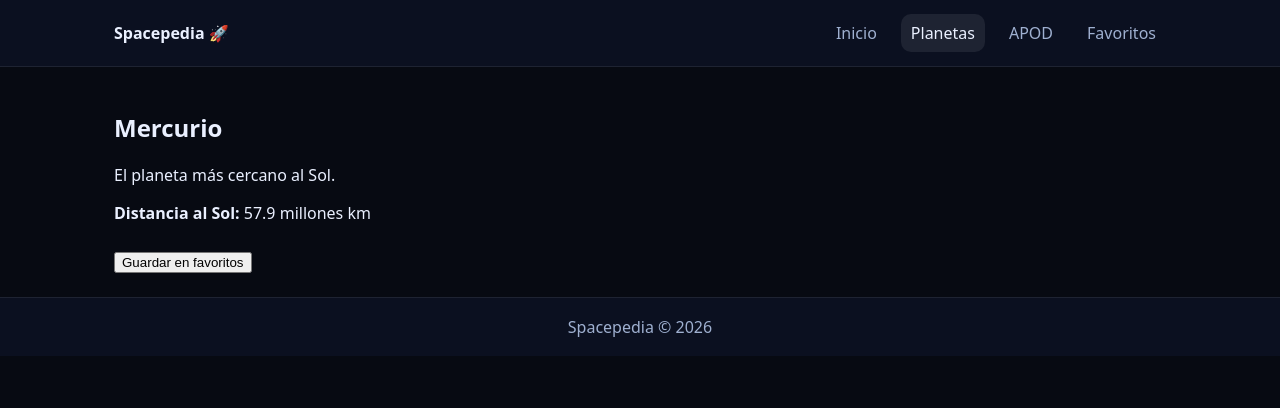
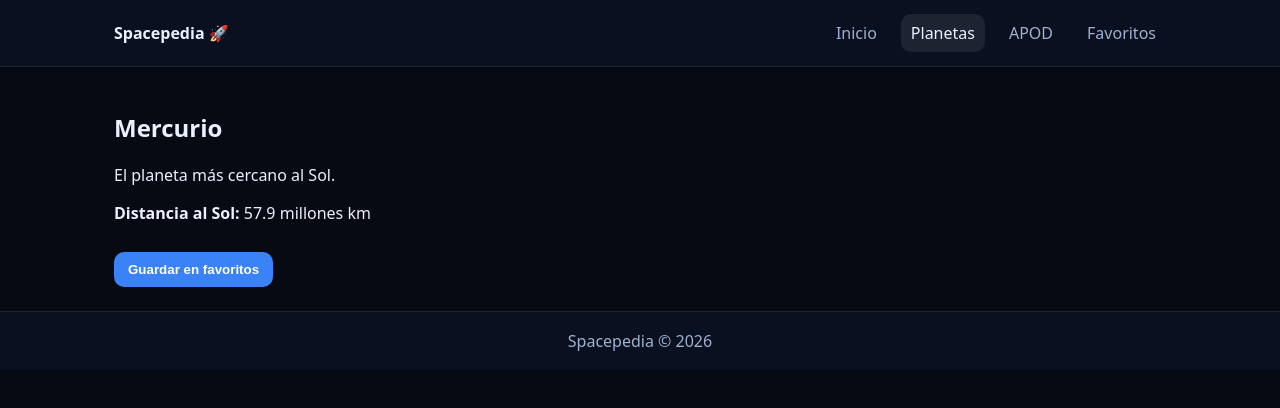
Before and after one commit to edgarfc402/spacepedia, a React (Vite) app: page /planets/mercurio in a window 1280 px wide. Shown: the top 408 px of the page. Built offline with nearby package versions, Linux system fonts and the light colour scheme; no server answers.

Commit message:
spacepedia listo para deploy

```diff
--- /dev/null
+++ b/src/components/Button.jsx
@@ -0,0 +1,10 @@
+export default function Button({ children, variant = "primary", ...props }) {
+  return (
+    <button
+      className={`btn btn--${variant}`}
+      {...props}
+    >
+      {children}
+    </button>
+  );
+}
--- a/src/pages/Apod.jsx
+++ b/src/pages/Apod.jsx
@@ -1,9 +1,10 @@
 import { useEffect, useState } from "react";
 import { getApod } from "../services/nasa";
 import { addFavorite, removeFavorite, isFavorite } from "../services/favorites";
+import Button from "../components/Button";
 
 export default function Apod() {
-  // Guarda el resultado de la API
+  // Guarda el resultado de la API de NASA
   const [apod, setApod] = useState(null);
 
   // Estado de carga
@@ -12,7 +13,7 @@ export default function Apod() {
   // Estado de error
   const [error, setError] = useState("");
 
-  // Estado para favoritos
+  // Estado para saber si está en favoritos
   const [fav, setFav] = useState(false);
 
   useEffect(() => {
@@ -21,10 +22,10 @@ export default function Apod() {
         setLoading(true);
         setError("");
 
-        const data = await getApod(); // pedir datos a NASA
+        const data = await getApod(); // Trae datos desde NASA
         setApod(data);
 
-        // Ver si ya estaba en favoritos
+        // Verificar si ya estaba en favoritos
         const id = `apod-${data.date}`;
         setFav(isFavorite(id));
       } catch (e) {
@@ -66,9 +67,9 @@ export default function Apod() {
 
       <h3>{apod?.title}</h3>
 
-      <button onClick={toggleFavorite} style={{ marginBottom: 12 }}>
+      <Button onClick={toggleFavorite} style={{ marginBottom: 12 }}>
         {fav ? "Quitar de favoritos" : "Guardar en favoritos"}
-      </button>
+      </Button>
 
       {apod?.media_type === "image" && (
         <img
--- a/src/pages/Favorites.jsx
+++ b/src/pages/Favorites.jsx
@@ -1,5 +1,6 @@
 import { useEffect, useState } from "react";
 import { getFavorites, removeFavorite } from "../services/favorites";
+import Button from "../components/Button";
 
 export default function Favorites() {
   // Lista de favoritos que vienen de localStorage
@@ -20,7 +21,7 @@ export default function Favorites() {
     <div>
       <h2>Favoritos</h2>
 
-      {/* Si no hay favoritos */}
+      {/* Mensaje cuando no hay favoritos */}
       {items.length === 0 && <p>No tienes favoritos todavía.</p>}
 
       {/* Grid de tarjetas */}
@@ -31,19 +32,30 @@ export default function Favorites() {
             <h3>{item.name}</h3>
 
             {/* Tipo de favorito (planet o apod) */}
-            <p style={{ color: "var(--muted)" }}>Tipo: {item.type}</p>
+            <p style={{ color: "var(--muted)" }}>
+              Tipo: {item.type}
+            </p>
 
             {/* Si es APOD, muestra link para ver la imagen/video */}
             {item.type === "apod" && item.url && (
-              <a href={item.url} target="_blank" rel="noreferrer">
+              <a
+                href={item.url}
+                target="_blank"
+                rel="noreferrer"
+                style={{ display: "block", marginBottom: 8 }}
+              >
                 Ver APOD →
               </a>
             )}
 
             {/* Botón para eliminar */}
-            <button onClick={() => onRemove(item.id)} style={{ marginTop: 12 }}>
+            <Button
+              variant="secondary"
+              onClick={() => onRemove(item.id)}
+              style={{ marginTop: 12 }}
+            >
               Eliminar
-            </button>
+            </Button>
           </article>
         ))}
       </section>
--- a/src/pages/PlanetDetail.jsx
+++ b/src/pages/PlanetDetail.jsx
@@ -2,14 +2,18 @@ import { useMemo, useState } from "react";
 import { useParams } from "react-router-dom";
 import { planets } from "../data/planets";
 import { addFavorite, removeFavorite, isFavorite } from "../services/favorites";
+import Button from "../components/Button";
 
 export default function PlanetDetail() {
   const { id } = useParams();
 
-  // Busca el planeta por id
-  const planet = useMemo(() => planets.find((p) => p.id === id), [id]);
+  // Busca el planeta solo cuando cambia el id
+  const planet = useMemo(
+    () => planets.find((p) => p.id === id),
+    [id]
+  );
 
-  // Estado para refrescar el botón
+  // Estado para saber si está en favoritos
   const [fav, setFav] = useState(() => isFavorite(id));
 
   if (!planet) return <p>Planeta no encontrado.</p>;
@@ -19,7 +23,11 @@ export default function PlanetDetail() {
       removeFavorite(planet.id);
       setFav(false);
     } else {
-      addFavorite({ id: planet.id, type: "planet", name: planet.name });
+      addFavorite({
+        id: planet.id,
+        type: "planet",
+        name: planet.name,
+      });
       setFav(true);
     }
   }
@@ -28,12 +36,13 @@ export default function PlanetDetail() {
     <div>
       <h2>{planet.name}</h2>
       <p>{planet.description}</p>
-      <p><strong>Distancia al Sol:</strong> {planet.distance}</p>
+      <p>
+        <strong>Distancia al Sol:</strong> {planet.distance}
+      </p>
 
-      {/* Botón para guardar/quitar */}
-      <button onClick={toggleFavorite} style={{ marginTop: 12 }}>
+      <Button onClick={toggleFavorite} style={{ marginTop: 12 }}>
         {fav ? "Quitar de favoritos" : "Guardar en favoritos"}
-      </button>
+      </Button>
     </div>
   );
 }
--- a/src/styles/Layouts.css
+++ b/src/styles/Layouts.css
@@ -109,3 +109,30 @@
   background: rgba(255,255,255,0.08);
   color: var(--text);
 }
+
+/* BOTÓN BASE */
+.btn{
+  border: none;
+  padding: 10px 14px;
+  border-radius: 10px;
+  font-weight: 600;
+  cursor: pointer;
+}
+
+/* Botón principal */
+.btn--primary{
+  background: #3b82f6;
+  color: white;
+}
+
+/* Hover */
+.btn--primary:hover{
+  background: #2563eb;
+}
+
+/* Botón secundario */
+.btn--secondary{
+  background: rgba(255,255,255,0.05);
+  color: white;
+  border: 1px solid var(--border);
+}
```
